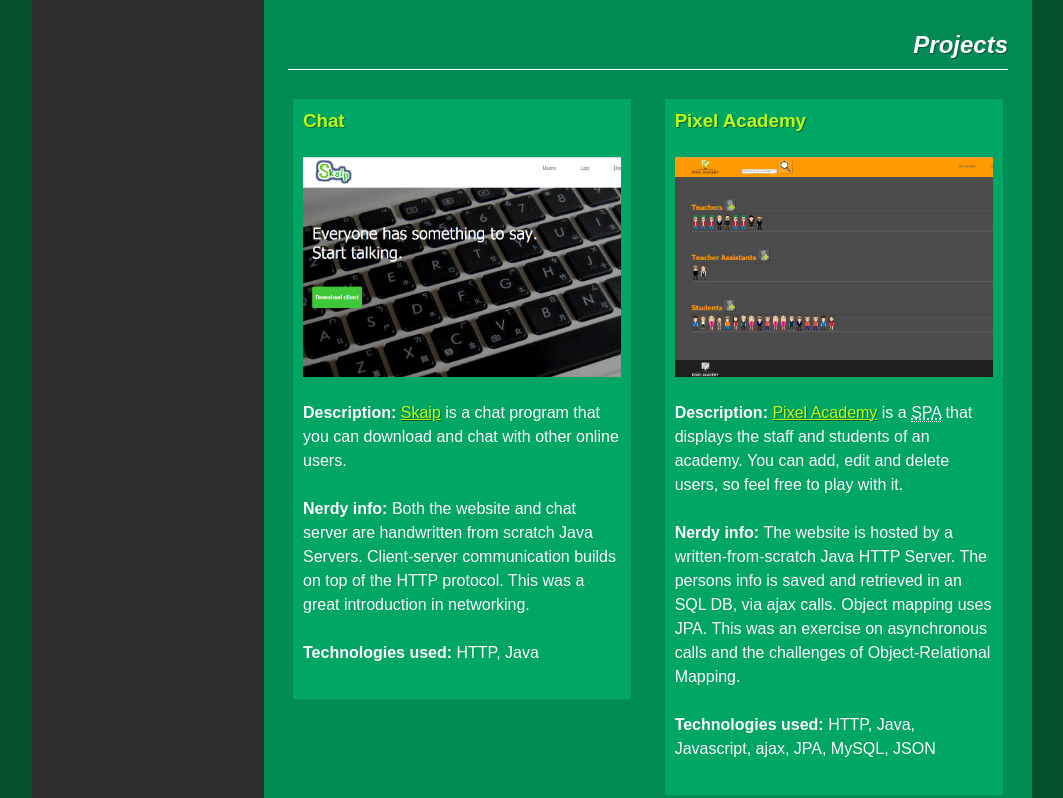
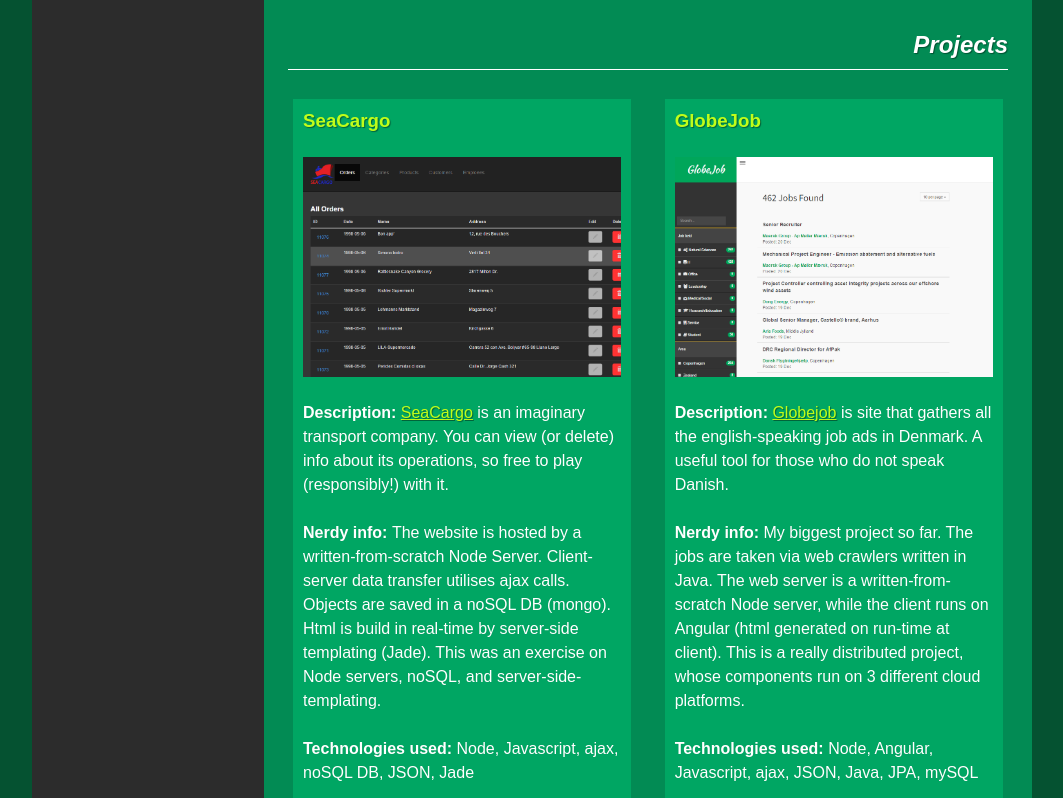
Before and after one commit to npgeorgiou-zz/MyNameIsNikos, a website: page public/app/views/main.html in a window 1280 px wide. Shown: the part 1707-2505 px from the top of the page, without its empty margins (108-1171 px from the left). Drawn offline with nearby package versions, Linux system fonts and the light colour scheme; a web font is replaced by a local one.

Commit message:
hid projects that live in closed Azure VM

```diff
--- a/public/app/views/main.html
+++ b/public/app/views/main.html
@@ -185,67 +185,67 @@
 
     <h2>Projects</h2>
     <ul class="projects-list">
-        <li>
-            <div class="projectPresentation">
-                <h3>Chat</h3>
+        <!--<li>-->
+            <!--<div class="projectPresentation">-->
+                <!--<h3>Chat</h3>-->
 
-                <a href="http://npgeor.cloudapp.net:8080/index.html" target="_blank">
-                    <div class="chat-image-container">
-                    </div>
-                </a>
+                <!--<a href="http://npgeor.cloudapp.net:8080/index.html" target="_blank">-->
+                    <!--<div class="chat-image-container">-->
+                    <!--</div>-->
+                <!--</a>-->
 
-                <div class="description">
-                    <p><span style="font-weight: bold;">Description: </span>
-                        <a href="http://npgeor.cloudapp.net:8080/index.html" target="_blank">Skaip</a>
-                        is a chat program that you can download and chat with other online users.</p>
-                </div>
+                <!--<div class="description">-->
+                    <!--<p><span style="font-weight: bold;">Description: </span>-->
+                        <!--<a href="http://npgeor.cloudapp.net:8080/index.html" target="_blank">Skaip</a>-->
+                        <!--is a chat program that you can download and chat with other online users.</p>-->
+                <!--</div>-->
 
-                <div class="nerdy-info">
-                    <p><span style="font-weight: bold;">Nerdy info: </span>Both the website and
-                        chat server are handwritten from scratch Java Servers.
-                        Client-server communication builds on top of the HTTP protocol.
-                        This was a great introduction in networking.</p>
-                </div>
-                <div class="tecks">
-                    <p><span style="font-weight: bold;">Technologies used: </span>HTTP, Java</p>
-                </div>
-            </div>
-        </li>
+                <!--<div class="nerdy-info">-->
+                    <!--<p><span style="font-weight: bold;">Nerdy info: </span>Both the website and-->
+                        <!--chat server are handwritten from scratch Java Servers.-->
+                        <!--Client-server communication builds on top of the HTTP protocol.-->
+                        <!--This was a great introduction in networking.</p>-->
+                <!--</div>-->
+                <!--<div class="tecks">-->
+                    <!--<p><span style="font-weight: bold;">Technologies used: </span>HTTP, Java</p>-->
+                <!--</div>-->
+            <!--</div>-->
+        <!--</li>-->
 
-        <li>
+        <!--<li>-->
 
-            <div class="projectPresentation">
-                <h3>Pixel Academy</h3>
+            <!--<div class="projectPresentation">-->
+                <!--<h3>Pixel Academy</h3>-->
 
-                <a href="http://npgeor.cloudapp.net:7070/pages/index.html" target="_blank">
-                    <div class="pixelAcademy-image-container">
-                    </div>
-                </a>
+                <!--<a href="http://npgeor.cloudapp.net:7070/pages/index.html" target="_blank">-->
+                    <!--<div class="pixelAcademy-image-container">-->
+                    <!--</div>-->
+                <!--</a>-->
 
-                <div class="description">
-                    <p><span style="font-weight: bold;">Description: </span><a
-                            href="http://npgeor.cloudapp.net:7070/pages/index.html" target="_blank">Pixel Academy</a>
-                        is a
-                        <abbr title="Single Page Application">SPA</abbr>
-                        that displays the staff and students of an academy. You can add, edit and delete users,
-                        so feel free to play with it.</p>
-                </div>
-                <div class="nerdy-info">
-                    <p><span style="font-weight: bold;">Nerdy info: </span>The website is hosted by a
-                        written-from-scratch
-                        Java
-                        HTTP Server.
-                        The persons info is saved and retrieved in an SQL DB, via ajax calls. Object mapping uses JPA.
-                        This was an exercise on asynchronous calls and the challenges of Object-Relational Mapping.</p>
-                </div>
-                <div class="tecks">
-                    <p><span style="font-weight: bold;">Technologies used: </span>HTTP, Java, Javascript, ajax, JPA,
-                        MySQL,
-                        JSON
-                    </p>
-                </div>
-            </div>
-        </li>
+                <!--<div class="description">-->
+                    <!--<p><span style="font-weight: bold;">Description: </span><a-->
+                            <!--href="http://npgeor.cloudapp.net:7070/pages/index.html" target="_blank">Pixel Academy</a>-->
+                        <!--is a-->
+                        <!--<abbr title="Single Page Application">SPA</abbr>-->
+                        <!--that displays the staff and students of an academy. You can add, edit and delete users,-->
+                        <!--so feel free to play with it.</p>-->
+                <!--</div>-->
+                <!--<div class="nerdy-info">-->
+                    <!--<p><span style="font-weight: bold;">Nerdy info: </span>The website is hosted by a-->
+                        <!--written-from-scratch-->
+                        <!--Java-->
+                        <!--HTTP Server.-->
+                        <!--The persons info is saved and retrieved in an SQL DB, via ajax calls. Object mapping uses JPA.-->
+                        <!--This was an exercise on asynchronous calls and the challenges of Object-Relational Mapping.</p>-->
+                <!--</div>-->
+                <!--<div class="tecks">-->
+                    <!--<p><span style="font-weight: bold;">Technologies used: </span>HTTP, Java, Javascript, ajax, JPA,-->
+                        <!--MySQL,-->
+                        <!--JSON-->
+                    <!--</p>-->
+                <!--</div>-->
+            <!--</div>-->
+        <!--</li>-->
         <li>
             <div class="projectPresentation">
                 <h3>SeaCargo</h3>
```
